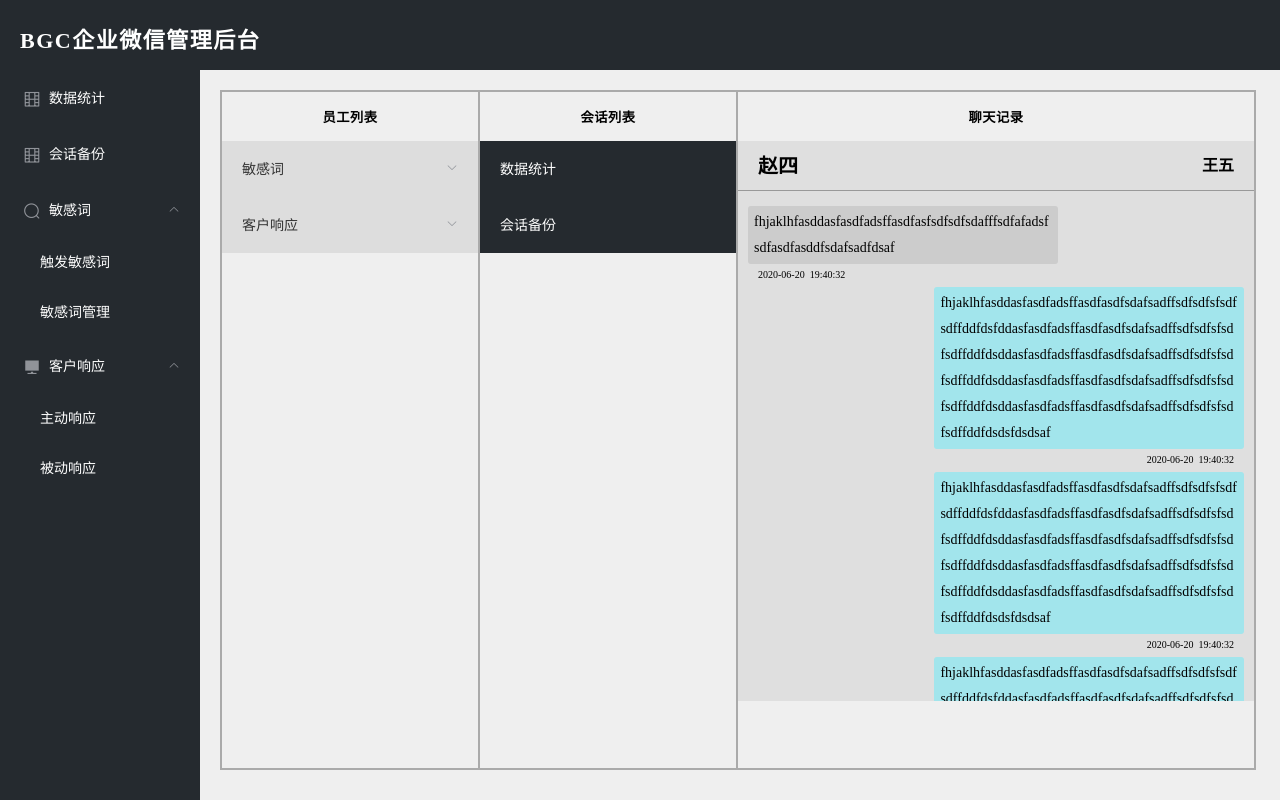
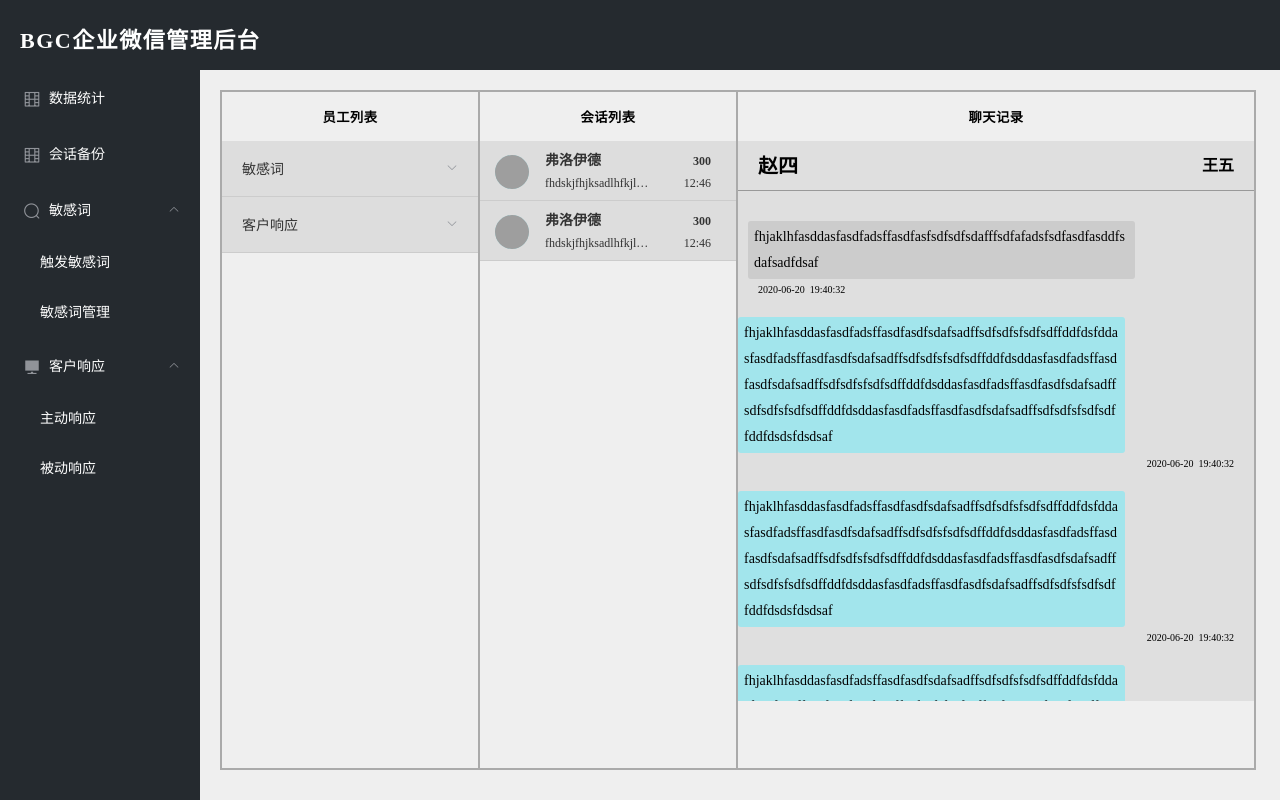
Before and after one commit to liule1001/tkwxsystem, a Vue app: page /sessionBackup in a window 1280 px wide. Built offline with nearby package versions, Linux system fonts and the light colour scheme; grey boxes are pictures that could not be loaded.

Commit message:
员工列表，会话列表静态样式

```diff
--- a/src/assets/scss/chat.scss
+++ b/src/assets/scss/chat.scss
@@ -34,7 +34,7 @@
         .chatContent {
             height: auto;
             .item {
-                margin-top: 5px;
+                margin-top: 20px;
                 .sessionBox {
                     width: 100%;
                     height: auto;
@@ -44,7 +44,7 @@
                         height: auto;
                         padding: 3px 6px;
                         background: #ccc;
-                        max-width: 60%;
+                        max-width: 75%;
                         border-radius: 3px;
                         line-height: 26px;
                         font-size: 14px;
--- a/src/assets/scss/common.scss
+++ b/src/assets/scss/common.scss
@@ -30,3 +30,9 @@ span {
 .text-right{
     text-align: right;
 }
+.fl {
+    float: left;
+}
+.fr {
+    float: right;
+}
--- /dev/null
+++ b/src/components/Session.vue
@@ -0,0 +1,94 @@
+<template>
+    <div class="sessionBox">
+        <div class="picBox">
+            <img src="1231" alt="" class="staffPic">
+
+        </div>
+        <div class="center">
+            <div class="name">
+                弗洛伊德
+            </div>
+            <div class="message ellipsis">
+                fhdskjfhjksadlhfkjlhffsdfsdfsadfsadfdsasdjkhfjdklsahkjfadshkjhfasdkj
+            </div>
+        </div>
+       <div class="messageCounts">
+           <div class="count">
+                300
+            </div>
+            <div class="time">
+                12:46
+            </div>
+       </div>
+
+
+    </div>
+</template>
+
+<script>
+export default {
+    data() {
+        return {
+
+        };
+    },
+    methods: {
+
+    },
+    mounted() {
+
+    },
+};
+</script>
+
+<style lang='scss' rel='stylesheet/scss'>
+@import "../assets/scss/common.scss";
+.sessionBox {
+    width: 100%;
+    height: 60px;
+    display: flex;
+    .picBox {
+        width: 50px;
+        .staffPic {
+            display: inline-block;
+            border-radius: 50%;
+            height: 34px;
+            width: 34px;
+            background: #a2e5ec;
+            margin: 14px 10px 0 0;
+        }
+    }
+    .center {
+       width: calc(100% - 120px);
+        .name {
+            height: 32px;
+            line-height: 40px;
+            font-size: 14px;
+            font-weight: 700;
+            overflow: hidden ;
+        }
+        .message {
+            height: 20px;
+            line-height: 20px;
+            font-size: 12px;
+        }
+    }
+    .messageCounts {
+        text-align: right;
+        width: 60px;
+         .count {
+            height: 32px;
+            line-height: 40px;
+            font-size: 12px;
+            font-weight: 700;
+        }
+        .time {
+            height: 20px;
+            line-height: 20px;
+            font-size: 12px;
+        }
+    }
+}
+
+
+</style>
--- /dev/null
+++ b/src/components/Staff.vue
@@ -0,0 +1,52 @@
+<template>
+    <div class="staffBox">
+        <div class="fl">
+            <img src="1231" alt="" class="staffPic">
+            <span class="name">
+                弗洛伊德
+            </span>
+        </div>
+       <div class="fr messageCounts">
+           300
+       </div>
+
+
+    </div>
+</template>
+
+<script>
+export default {
+    data() {
+        return {
+
+        };
+    },
+    methods: {
+
+    },
+    mounted() {
+
+    },
+};
+</script>
+
+<style lang='scss' rel='stylesheet/scss'>
+@import "../assets/scss/common.scss";
+.staffBox {
+    width: 100%;
+    height: 50px;
+    .staffPic {
+        display: inline-block;
+        border-radius: 50%;
+        height: 30px;
+        width: 30px;
+        background: #a2e5ec;
+        margin: 10px 10px 0 0;
+    }
+    .messageCounts {
+        margin-right: 30px;
+    }
+}
+
+
+</style>
--- a/src/views/SessionBackup.vue
+++ b/src/views/SessionBackup.vue
@@ -1,11 +1,9 @@
 <template>
     <div>
-        <el-col>
+        <el-col   class="staffList">
             <h5>员工列表</h5>
             <el-menu
             default-active="2"
-            :default-openeds="openMeun"
-            :router="true"
             class="el-menu-vertical-demo"
             background-color="#ddd"
             text-color="#333"
@@ -15,36 +13,44 @@
                 <template slot="title">
                     <span>敏感词</span>
                 </template>
-                <el-menu-item>触发敏感词</el-menu-item>
-                <el-menu-item>敏感词管理</el-menu-item>
+                <el-menu-item>
+                    <staff />
+                </el-menu-item>
+                <el-menu-item>
+                    <staff />
+                </el-menu-item>
+                <el-menu-item>
+                    <staff />
+                </el-menu-item>
             </el-submenu>
 
             <el-submenu index="2">
                 <template slot="title">
                     <span>客户响应</span>
                 </template>
-                <el-menu-item>主动响应</el-menu-item>
-                <el-menu-item>被动响应</el-menu-item>
+                <el-menu-item><staff /></el-menu-item>
+                <el-menu-item><staff /></el-menu-item>
+                <el-menu-item><staff /></el-menu-item>
+                <el-menu-item><staff /></el-menu-item>
+                <el-menu-item><staff /></el-menu-item>
             </el-submenu>
         </el-menu>
         </el-col>
-        <el-col>
+        <el-col class="sessionList">
             <h5>会话列表</h5>
             <el-menu
             default-active="2"
-            :default-openeds="openMeun"
-            :router="true"
             class="el-menu-vertical-demo"
-            background-color="#252a2f"
-            text-color="#fff"
-            active-text-color="#fff"
+            background-color="#ddd"
+            text-color="#333"
+            active-text-color="#333"
         >
             <el-menu-item>
-                <span slot="title">数据统计</span>
+                <Session/>
             </el-menu-item>
 
             <el-menu-item>
-                <span slot="title">会话备份</span>
+                 <Session/>
             </el-menu-item>
         </el-menu>
         </el-col>
@@ -56,6 +62,8 @@
 </template>
 
 <script>
+import Staff from "@/components/Staff.vue";
+import Session from "@/components/Session.vue";
 import Chat from "@/components/Chat.vue";
 export default {
     name: "hello",
@@ -65,7 +73,9 @@ export default {
         };
     },
     components: {
-        Chat
+        Chat,
+        Staff,
+        Session
     },
     mounted() {},
     methods: {
@@ -74,8 +84,22 @@ export default {
 };
 </script>
 
-<style lang="scss" rel="stylesheet/scss">
+<style lang="scss" rel="stylesheet/scss" >
 @import "../assets/scss/sessionBack.scss";
-
+.staffList, .sessionList{
+    .el-submenu__title {
+        border-bottom: 1px solid #ccc;
+    }
+     .el-menu-item {
+        padding: 0 15px !important;
+        border-bottom: 1px solid #ccc;
+        * {
+            vertical-align: top;
+        }
+    }
+}
+.sessionList .el-menu-item{
+    height: 60px;
+}
 
 </style>
```
